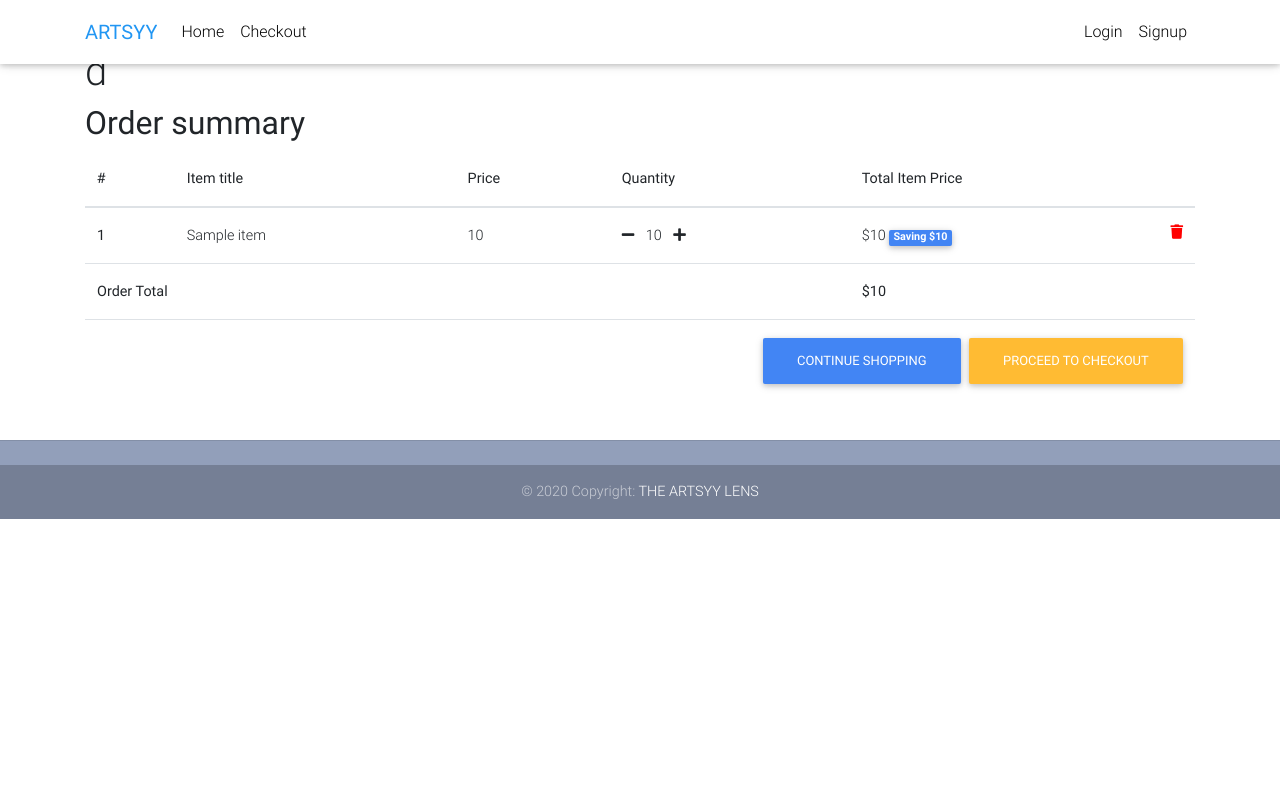
After one commit to shrey1608/artsystore, a Django app: template templates/order_summary.html in a window 1280 px wide. The commit adds this page. Run offline with Django 3.2, Linux system fonts and the light colour scheme; the template is opened without the code that fills it: most values are stand-ins (such as "Sample title", 1, 10 or a date in 2020); parts of the project's set-up code (start-up, migrations or seed data) failed here and were passed over; some libraries are stand-ins or nearby versions.

Commit message:
cart added

```diff
--- a/templates/navbar.html
+++ b/templates/navbar.html
@@ -32,10 +32,10 @@
         {% if request.user.is_authenticated %}
         <ul class="navbar-nav nav-flex-icons">
           <li class="nav-item">
-            <a class="nav-link waves-effect">
+            <a href="{% url 'core:order-summary'%}" class="nav-link waves-effect">
               <span class="badge red z-depth-1 mr-1"> {{request.user | cart_item_count}} </span>
               <i class="fas fa-shopping-cart"></i>
-              <span class="clearfix d-none d-sm-inline-block"> Cart </span>
+              <span class="clearfix d-none d-sm-inline-block" > Cart </span>
             </a>
           </li>
           <li class="nav-item">
--- /dev/null
+++ b/templates/order_summary.html
@@ -0,0 +1,207 @@
+{% load static %}
+{% load cart_template_tags %}
+
+<!DOCTYPE html>
+<html lang="en">
+<head>
+  <meta charset="utf-8">
+  <meta name="viewport" content="width=device-width, initial-scale=1, shrink-to-fit=no">
+  <meta http-equiv="x-ua-compatible" content="ie=edge">
+  <title>{% block head_title %}{% endblock %}</title>
+  {% block extra_head %}
+  {% endblock %}
+  <!-- Font Awesome -->
+  <link rel="stylesheet" href="https://use.fontawesome.com/releases/v5.8.1/css/all.css">
+  <link href="{% static 'css/bootstrap.min.css' %}" rel="stylesheet">
+  <link href="{% static 'css/mdb.min.css' %}" rel="stylesheet">
+  <link href="{% static 'css/style.min.css' %}" rel="stylesheet">
+    html,
+    body,
+    header,
+    .carousel {
+      height: 80vh;
+    }
+
+    @media (max-width: 740px) {
+
+      html,
+      body,
+      header,
+      .carousel {
+        height: 100vh;
+      }
+    }
+
+    @media (min-width: 800px) and (max-width: 850px) {
+
+      html,
+      body,
+      header,
+      .carousel {
+        height: 100vh;
+      }
+    }
+
+  </style>
+
+  <!-- Navbar -->
+
+  <nav class="navbar fixed-top navbar-expand-lg navbar-light white scrolling-navbar">
+    <div class="container">
+
+      <!-- Brand -->
+      <a class="navbar-brand waves-effect" href="/">
+        <strong class="blue-text">ARTSYY</strong>
+      </a>
+
+      <!-- Collapse -->
+      <button class="navbar-toggler" type="button" data-toggle="collapse" data-target="#navbarSupportedContent"
+        aria-controls="navbarSupportedContent" aria-expanded="false" aria-label="Toggle navigation">
+        <span class="navbar-toggler-icon"></span>
+      </button>
+
+      <!-- Links -->
+      <div class="collapse navbar-collapse" id="navbarSupportedContent">
+
+        <!-- Left -->
+        <ul class="navbar-nav mr-auto">
+          <li class="nav-item">
+            <a class="nav-link waves-effect" href="/">Home
+              <span class="sr-only">(current)</span>
+            </a>
+          </li>
+          <li class="nav-item">
+            <a class="nav-link waves-effect" href="/checkout">Checkout</a>
+          </li>
+        </ul>
+
+        <!-- Right -->
+        {% if request.user.is_authenticated %}
+        <ul class="navbar-nav nav-flex-icons">
+          <li class="nav-item">
+            <a href="{% url 'core:order-summary'%}" class="nav-link waves-effect">
+              <span class="badge red z-depth-1 mr-1"> {{request.user | cart_item_count}} </span>
+              <i class="fas fa-shopping-cart"></i>
+              <span class="clearfix d-none d-sm-inline-block" > Cart </span>
+            </a>
+          </li>
+          <li class="nav-item">
+            <a class="nav-link waves-effect" href="{% url 'account_logout'%}">Logout
+              <span class="sr-only">(current)</span>
+            </a>
+          </li>
+          </ul>
+        {% else %}
+        <ul class="navbar-nav nav-flex-icons">
+          <li class="nav-item">
+            <a class="nav-link waves-effect" href="{% url 'account_login'%}">Login
+              <span class="sr-only">(current)</span>
+            </a>
+          </li>
+          <li class="nav-item">
+            <a class="nav-link waves-effect" href="{% url 'account_signup'%}">Signup</a>
+          </li>
+          </ul>
+        {% endif %}
+      </div>
+
+    </div>
+  </nav>
+    <!-- Navbar -->
+
+  <!--Main layout-->
+  <main>
+    <div class="container">
+
+    <div class="table-responsive text-nowrap">
+    <h1>d</h1>
+    <h2><strong>Order summary</strong></h2>
+     <table class="table">
+        <thead>
+        <tr>
+            <th scope="col">#</th>
+            <th scope="col">Item title</th>
+            <th scope="col">Price</th>
+            <th scope="col">Quantity</th>
+            <th scope="col">Total Item Price</th>
+        </tr>
+        </thead>
+        <tbody>
+        {% for order_item in object.items.all %}
+        <tr>
+            <th scope="row">{{ forloop.counter }}</th>
+            <td>{{ order_item.item.title }}</td>
+            <td>{{ order_item.item.price }}</td>
+            <td>
+                <a href="{% url 'core:remove-single-item-from-cart' order_item.item.slug %}"><i class="fas fa-minus mr-2"></i></a>
+                {{ order_item.quantity }}
+                <a href="{% url 'core:add-item-from-cart' order_item.item.slug %}"><i class="fas fa-plus ml-2"></i></a>
+            </td>
+            <td>
+            {% if order_item.item.discount_price %}
+                ${{ order_item.get_total_discount_item_price }}
+                <span class="badge badge-primary">Saving ${{ order_item.get_amount_saved }}</span>
+            {% else %}
+                ${{ order_item.get_total_item_price }}
+            {% endif %}
+            <a style='color: red;' href="{% url 'core:remove-from-cart' order_item.item.slug %}">
+                <i class="fas fa-trash float-right"></i>
+            </a>
+            </td>
+        </tr>
+        {% empty %}
+        <tr>
+            <td colspan='5'>Your cart is empty</td>
+        </tr>
+        <tr>
+            <td colspan="5">
+            <a class='btn btn-primary float-right' href='/'>Continue shopping</a>
+            </td>
+        </tr>
+        {% endfor %}
+        {% if object.get_total %}
+        <tr>
+            <td colspan="4"><b>Order Total</b></td>
+            <td><b>${{ object.get_total }}</b></td>
+        </tr>
+        <tr>
+            <td colspan="5">
+            <a class='btn btn-warning float-right ml-2' href='/checkout/'>Proceed to checkout</a>
+            <a class='btn btn-primary float-right' href='/'>Continue shopping</a>
+            </td>
+        </tr>
+        {% endif %}
+        </tbody>
+    </table>
+
+    </div>
+
+    </div>
+  </main>
+  <!--Main layout-->
+
+  <!--Footer-->
+  <footer class="page-footer text-center font-small mt-4 wow fadeIn">
+
+    <!--Call to action-->
+    <!--/.Call to action-->
+
+    <hr class="my-4">
+
+    <!-- Social icons -->
+    <!-- Social icons -->
+
+    <!--Copyright-->
+    <div class="footer-copyright py-3">
+      © 2020 Copyright:
+      <a href="https://www.instagram.com/the_artsyy_lenss/?igshid=1evgk5jj17y1" target="_blank"> THE ARTSYY LENS </a>
+    </div>
+    <!--/.Copyright-->
+
+  </footer>
+  <!--/.Footer-->
+
+  <!-- SCRIPTS -->
+</body>
+
+</html>
```
Also changed, not shown: core/models.py (+21 -0 lines), core/urls.py (+5 -2 lines), core/views.py (+73 -4 lines), templates/checkout.html (+27 -9 lines), templates/home.html (+6 -4 lines), 1 other file.
